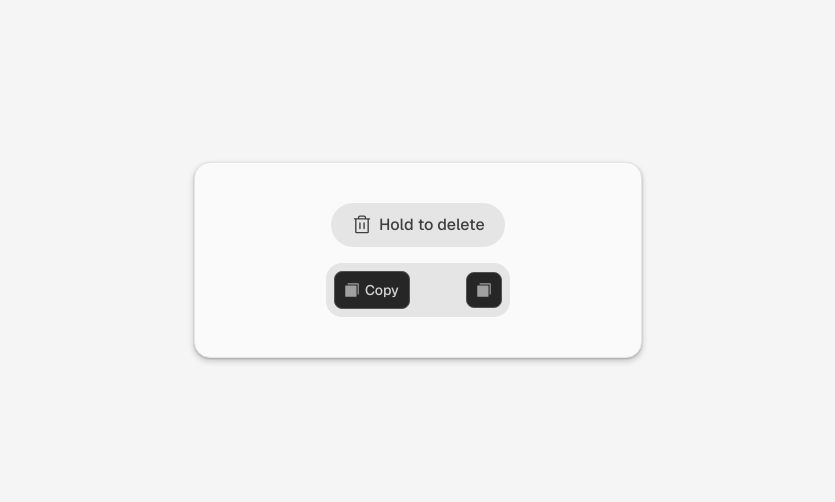
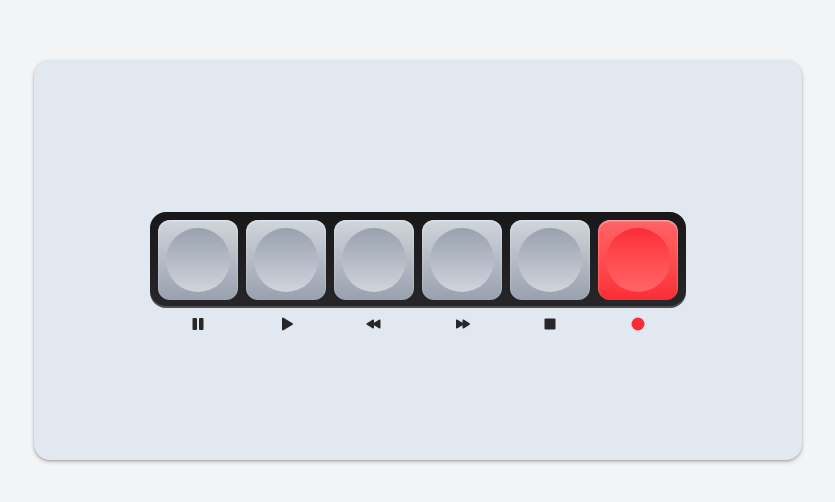
Before and after one commit to YSH-IX/Recreated-Components, a Next.js app: page / in a window 1280 px wide. Shown: the part 140-642 px from the top of the page, without its empty margins (222-1057 px from the left). Built offline with nearby package versions, Linux system fonts and the light colour scheme.

Commit message:
Recreated the control buttons from Image

```diff
--- a/src/app/globals.css
+++ b/src/app/globals.css
@@ -15,7 +15,32 @@
 .div-center {
   @apply flex items-center justify-center;
 }
+.red-gradient-outer {
+  @apply bg-linear-to-b from-red-400 to-red-500;
+}
+/* .red-gradient-outer-inverse {
+  @apply bg-linear-to-b from-red-500 to-red-400;
+} */
+.red-gradient-inner {
+  @apply bg-linear-to-b from-red-500 to-red-400;
+}
+/* .red-gradient-inner-inverse {
+  @apply bg-linear-to-b from-red-400 to-red-500;
+} */
 
+.gray-gradient-outer {
+  @apply bg-linear-to-b from-gray-300 to-gray-400;
+}
+/* .gray-gradient-outer-inverse {
+  @apply bg-linear-to-b from-gray-400 to-gray-300;
+} */
+
+.gray-gradient-inner {
+  @apply bg-linear-to-b from-gray-400 to-gray-300;
+}
+/* .gray-gradient-inner-inverse {
+  @apply bg-linear-to-b from-gray-300 to-gray-400;
+} */
 .key-shadow {
   @apply cursor-pointer shadow-[0_1px_2px_1px] inset-shadow-[0_2px_2px_0.5px] shadow-neutral-950/20 inset-shadow-neutral-50 will-change-transform active:scale-96;
 }
--- a/src/app/page.tsx
+++ b/src/app/page.tsx
@@ -13,6 +13,7 @@ import { ScrollSection } from '@/components/scrollSection';
 import { Faq } from '@/components/faq';
 import { Box } from '@/components/3d-box'
 import { Buttons } from '@/components/buttons'
+import { ControlButtons } from '@/components/controlButtons';
 
 export default function Home() {
   return (
@@ -35,7 +36,8 @@ export default function Home() {
       {/* <Faq /> */}
       {/* <ScrollSection /> */}
       {/* <Box /> */}
-      <Buttons />
+      {/* <Buttons />  */}
+      <ControlButtons />
     </div>
   );
 }
--- /dev/null
+++ b/src/components/controlButtons.tsx
@@ -0,0 +1,98 @@
+'use client';
+
+import { cn } from '@/lib/utils';
+import {
+  PauseIcon,
+  PlayIcon,
+  RewindIcon,
+  FastForwardIcon,
+  StopIcon,
+  CircleIcon,
+} from '@phosphor-icons/react';
+import { motion } from 'motion/react';
+import { useState } from 'react';
+
+export const ControlButtons = () => {
+  const buttonList = [
+    { icon: PauseIcon, variant: 'normal' },
+    { icon: PlayIcon, variant: 'normal' },
+    { icon: RewindIcon, variant: 'normal' },
+    { icon: FastForwardIcon, variant: 'normal' },
+    { icon: StopIcon, variant: 'normal' },
+    { icon: CircleIcon, variant: 'red' },
+  ];
+  const [isPressed, setIsPressed] = useState<Number | null>();
+  return (
+    <div className="div-center min-h-100 w-full max-w-3xl rounded-2xl bg-slate-200 p-4 shadow-[0_1px_2px_0_rgba(18,18,18,0.2),0_2px_4px_0_rgba(18,18,18,0.2)]">
+      {/* Buttons */}
+      <div
+        className={cn(
+          'flex size-fit items-center gap-2 rounded-2xl p-2',
+          'bg-linear-to-b from-zinc-900 to-zinc-800',
+          'shadow-[inset_0_-2px_0.5px_0_rgba(240,240,240,0.2)]',
+        )}
+      >
+        {buttonList.map((item, idx) => {
+          const Icon = item.icon;
+          return (
+            <div
+              key={idx}
+              className="relative flex flex-col items-center will-change-transform"
+            >
+              <motion.button
+                initial={{
+                  scale: 1,
+                }}
+                whileHover={{
+                  scale: 1.01,
+                }}
+                whileTap={{ scale: 0.99 }}
+                transition={{
+                  duration: 0.1,
+                  ease: 'easeOut',
+                }}
+                onClick={() => {
+                  if (idx === isPressed) {
+                    setIsPressed(null);
+                    return;
+                  }
+                  setIsPressed(idx);
+                  console.log(isPressed);
+                }}
+                className={cn(
+                  'appearance-none rounded-xl p-2 will-change-transform',
+                  isPressed === idx
+                    ? 'scale-99 shadow-[inset_0_-1px_2px_0_rgba(250,250,250,0.6)]'
+                    : 'shadow-[inset_0_1px_2px_0_rgba(250,250,250,0.6)]',
+                  item.variant === 'red'
+                    ? 'red-gradient-outer'
+                    : 'gray-gradient-outer',
+                )}
+              >
+                <div
+                  className={cn(
+                    'flex items-center justify-center rounded-full p-8',
+                    item.variant === 'red'
+                      ? 'red-gradient-inner'
+                      : 'gray-gradient-inner',
+                  )}
+                ></div>
+              </motion.button>
+              <span className="absolute right-1/2 -bottom-8 translate-x-1/2">
+                <Icon
+                  size={32}
+                  weight="fill"
+                  color="currentColor"
+                  className={cn(
+                    'mx-auto size-4',
+                    item.variant === 'red' ? 'fill-red-500' : 'fill-zinc-800',
+                  )}
+                />
+              </span>
+            </div>
+          );
+        })}
+      </div>
+    </div>
+  );
+};
```
